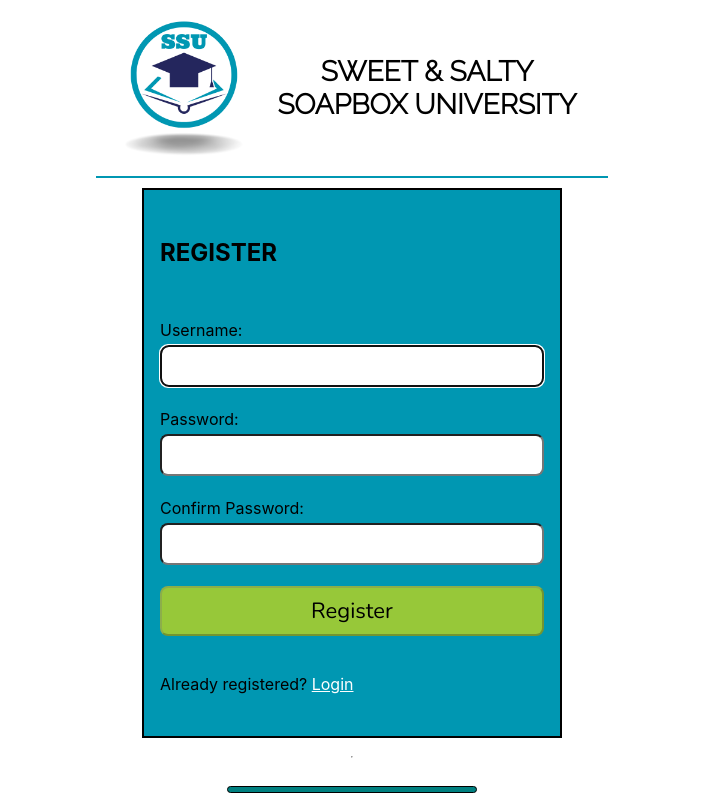
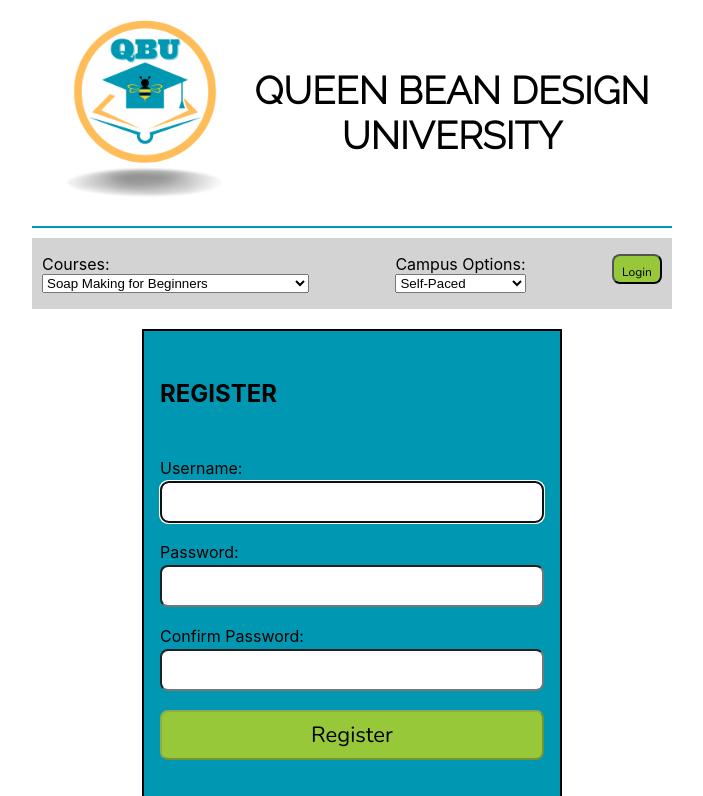
Before and after one commit to Katrina-Dierking/sweetandsaltysoapbox, a React (Create React App) app: page /university in a window 1280 px wide. Shown: the top 796 px of the page, without its empty margins (288-991 px from the left). Built offline with nearby package versions, Linux system fonts and the light colour scheme; a web font is replaced by a local one.

Commit message:
university details

```diff
--- a/public/index.html
+++ b/public/index.html
@@ -15,7 +15,7 @@
     <link rel="manifest" href="%PUBLIC_URL%/manifest.json" />
     <link href='https://fonts.googleapis.com/css?family=Wire+One|Raleway:300' rel='stylesheet' type='text/css'>
 
-    <title>Sweet and Salty Soapbox BLOG</title>
+    <title>Sweet and Salty Soapbox </title>
   </head>
   <body>
     <noscript>You need to enable JavaScript to run this app.</noscript>
--- a/src/assets/images/index.js
+++ b/src/assets/images/index.js
@@ -13,3 +13,4 @@ export {default as twitter} from '../images/twitter.png'
 export {default as youtube} from '../images/video (1).png'
 export {default as ssu} from '../images/SSU.png'
 export {default as choice} from '../images/SelenasChance.png'
+export {default as qbu} from '../images/QBU.png'
--- a/src/assets/styles/university.scss
+++ b/src/assets/styles/university.scss
@@ -8,7 +8,7 @@
 
  .uniHeader{
 
-    width: 40vw;
+    width: 50vw;
     margin:0 auto;
     display:flex;
     flex-direction:row;
@@ -16,16 +16,52 @@
     align-items: center;
     padding: 1%;
     border-bottom: 2px solid #0097B2;
-
-    h2{
-        font-family: Raleway;
-        text-transform: uppercase;
-        font-size: 28px;
-    }
-
         img{
-        width: 150px;
+        width: 200px;
     }
 
 
 }
+
+  h2, h3{
+        font-family: Raleway;
+        text-transform: uppercase;
+    }
+
+    h2 {
+          font-size: 38px;
+    }
+
+
+
+.uniInfo {
+
+    width: 50%;
+    height: 10vh;
+    margin:10px auto;
+    background-color: lightgrey;
+    padding: 0 10px;
+
+    form {
+        width: 100%;
+        display:flex;
+        flex-direction: row;
+        justify-content: space-between;
+
+        div {
+            display:flex;
+            flex-direction: column;
+            text-align: left;
+        }
+
+        button{
+            font-size: 12px;
+            width: 50px;
+            height: 30px;
+            border-radius: none;
+            align-items: center;
+            margin-right: 0;
+        }
+    }
+
+}
--- a/src/components/loginReg/Login.js
+++ b/src/components/loginReg/Login.js
@@ -1,43 +1,70 @@
+import { useRef, useState, useEffect } from "react";
+// import AuthContext from "./context/AuthProvider";
 
-import React , {useRef, useState, useEffect } from 'react'
-import { Link } from 'react-router-dom';
+// import axios from "./api/axios";
+import { Link } from "react-router-dom";
+// const LOGIN_URL = "/auth";
 
 const Login = () => {
-
+  // const { setAuth } = useContext(AuthContext);
   const userRef = useRef();
   const errRef = useRef();
 
-    const [user, setUser] = useState('');
-    const [pwd, setPwd] = useState('');
-    const [errMsg, setErrMsg] = useState('');
+  const [user, setUser] = useState("");
+  const [pwd, setPwd] = useState("");
+  const [errMsg, setErrMsg] = useState("");
+  const [success, setSuccess] = useState(false);
 
-    //this will be replaced with routing to new page
-    const [success, setSuccess] = useState(false)
+  useEffect(() => {
+    userRef.current.focus();
+  }, []);
 
-    useEffect(()=> {
-        userRef.current.focus();
-    }, [])
-
-    useEffect(()=> {
-        setErrMsg('')
-    }, [user, pwd])
-
+  useEffect(() => {
+    setErrMsg("");
+  }, [user, pwd]);
 
   const handleSubmit = async (e) => {
     e.preventDefault();
-        console.log(user,pwd)
-        setUser('');
-        setPwd('');
-        setSuccess(true)
-    }
+
+    // try {
+    //   const response = await axios.post(
+    //     LOGIN_URL,
+    //     JSON.stringify({ user, pwd }),
+    //     {
+    //       headers: { "Content-Type": "application/json" },
+    //       withCredentials: true,
+    //     }
+    //   );
+    //   console.log(JSON.stringify(response?.data));
+    //   //console.log(JSON.stringify(response));
+    //   const accessToken = response?.data?.accessToken;
+    //   const roles = response?.data?.roles;
+    //   setAuth({ user, pwd, roles, accessToken });
+    //   setUser("");
+    //   setPwd("");
+      setSuccess(true);
+    // } catch (err) {
+    //   if (!err?.response) {
+    //     setErrMsg("No Server Response");
+    //   } else if (err.response?.status === 400) {
+    //     setErrMsg("Missing Username or Password");
+    //   } else if (err.response?.status === 401) {
+    //     setErrMsg("Unauthorized");
+    //   } else {
+    //     setErrMsg("Login Failed");
+    //   }
+    //   errRef.current.focus();
+    // }
+  };
+
   return (
     <>
       {success ? (
         <section>
           <h1>You are logged in!</h1>
-                <br></br>
+          <br />
           <p>
-                    <Link to="/dashboard">Go to your Dashboard</Link>
+            <Link to="/dashboard">Dashboard</Link>
           </p>
         </section>
       ) : (
@@ -50,7 +77,6 @@ const Login = () => {
             {errMsg}
           </p>
           <h1>Login</h1>
-
           <form onSubmit={handleSubmit}>
             <label htmlFor="username">Username:</label>
             <input
@@ -71,15 +97,20 @@ const Login = () => {
               value={pwd}
               required
             />
-
             <button>Login</button>
-          <p> Need an Account? </p>
+          </form>
+          <p>
+            Need an Account?
+            <br />
+            <span className="line">
+              {/*put router link here*/}
               <Link to="/register">Register</Link>
-        </form>
+            </span>
+          </p>
         </section>
       )}
     </>
   );
-}
+};
 
-export default Login
+export default Login;
--- a/src/components/loginReg/Reg.js
+++ b/src/components/loginReg/Reg.js
@@ -231,7 +231,7 @@ const Reg = () => {
             </button>
           </form>
           <p>
-            Already registered? <Link to="/login">Login</Link>
+            Already registered?<br /> <Link to="/login">Login</Link>
 
           </p>
         </section>
--- a/src/views/university/University.js
+++ b/src/views/university/University.js
@@ -1,24 +1,51 @@
 import React from 'react'
-import {ssu} from '../../assets/images/index'
+import {qbu} from '../../assets/images/index'
 import '../../assets/styles/university.scss'
 
 import Footer from '../../components/footer/Footer'
-import Login from '../../components/loginReg/Login'
+// import Login from '../../components/loginReg/Login'
 import Reg from '../../components/loginReg/Reg'
 
 
 
 const University = () => {
   return (
-    <section className='universityContainer'>
+    <section className="universityContainer">
+      <section className="uniHeader">
+        <img src={qbu} alt="queen bean design university"></img>
+        <h2>Queen Bean Design University</h2>
+      </section>
+      <section className="uniInfo">
+        <form>
+          <div>
+            <label for="courses">Courses: </label>
+            <select name="courses" id="courses">
+              <option value="soap-making">Soap Making for Beginners</option>
+              <option value="soap-making-business">
+                Building a Soap Making Business
+              </option>
+              <option value="online-business">
+                Starting an Online Business
+              </option>
+              <option value="build-website">
+                Building Your Own Website From Scratch
+              </option>
+            </select>
+          </div>
 
-      <section className="uniHeader">
-        <img src={ssu} alt="sweet and salty university"></img>
-        <h2>Sweet & Salty Soapbox University</h2>
+          <div>
+            <label for="campus-options">Campus Options:</label>
+            <select name="campus" id="campus">
+              <option value="self-pace">Self-Paced</option>
+              <option value="live-group">Live Group</option>
+            </select>
+          </div>
+
+          <button>Login</button>
+        </form>
       </section>
       <Reg />
       <hr></hr>
-
 
       <Footer />
     </section>
```
Also changed, not shown: src/assets/images/QBU.png (added). Lines whose indentation alone changed are shown as unchanged.
